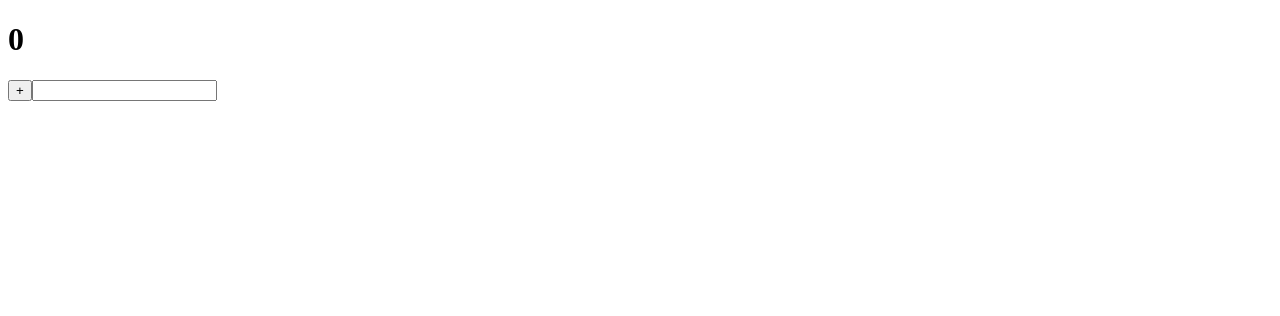
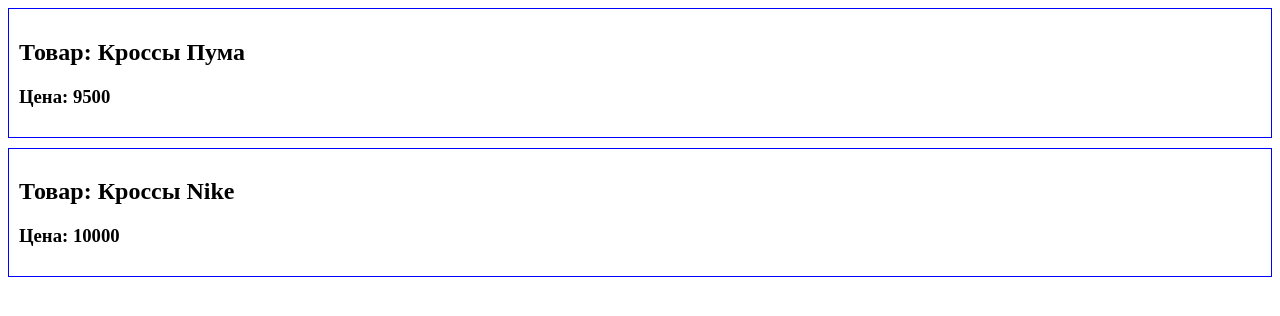
Before and after one commit to asianParadissseee/sneackers.io, a Vue app: page / in a window 1280 px wide. Shown: the top 316 px of the page. Built offline with nearby package versions, Linux system fonts and the light colour scheme.

Commit message:
create product component and props

```diff
--- a/src/App.vue
+++ b/src/App.vue
@@ -1,24 +1,14 @@
 <template>
   <div>
-    <h1>{{ count }}</h1>
-    <button @click="increment">+</button>
-    <input @input="onChangeValue"/>
+   <Product title="Кроссы Пума" price="9500" />
+   <Product title="Кроссы Nike" price="10000" />
   </div>
 </template>
 
 <script setup>
+import Product from "@/components/product.vue";
 
-import {ref} from "vue";
 
-const count = ref(0)
-
-function onChangeValue(event) {
-  count.value = Number(event.target.value)
-}
-
-function increment() {
-  count.value++
-}
 </script>
 
 <style lang="scss" scoped>
--- /dev/null
+++ b/src/components/product.vue
@@ -0,0 +1,22 @@
+<script setup>
+
+defineProps({
+  title: String,
+  price: Number
+})
+</script>
+
+<template>
+  <div class="product">
+    <h2>Товар: {{title}}</h2>
+    <h3>Цена: {{price}}</h3>
+  </div>
+</template>
+
+<style scoped>
+.product {
+  border: 1px solid blue;
+  padding: 10px;
+  margin-bottom: 10px;
+}
+</style>
```
